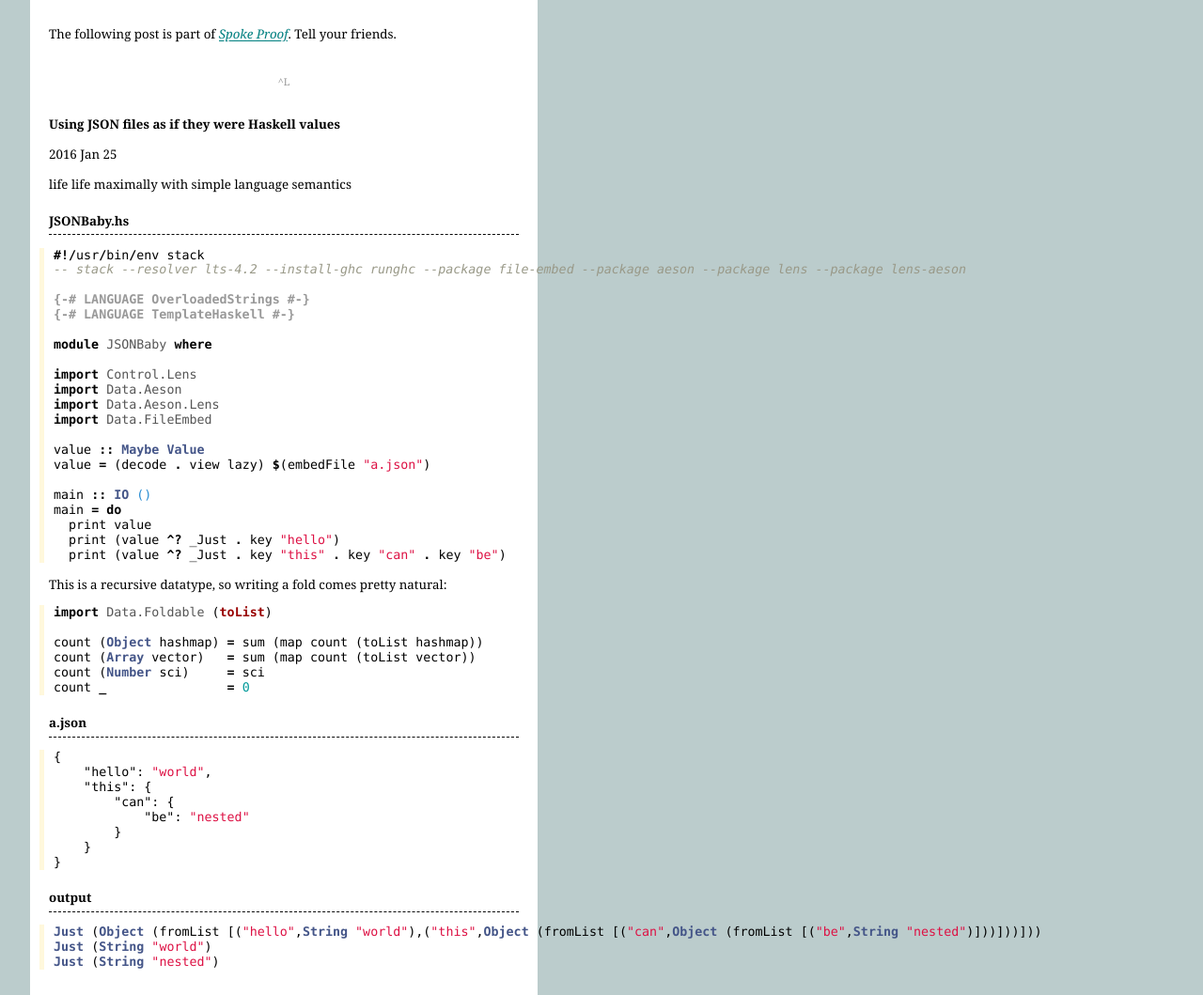
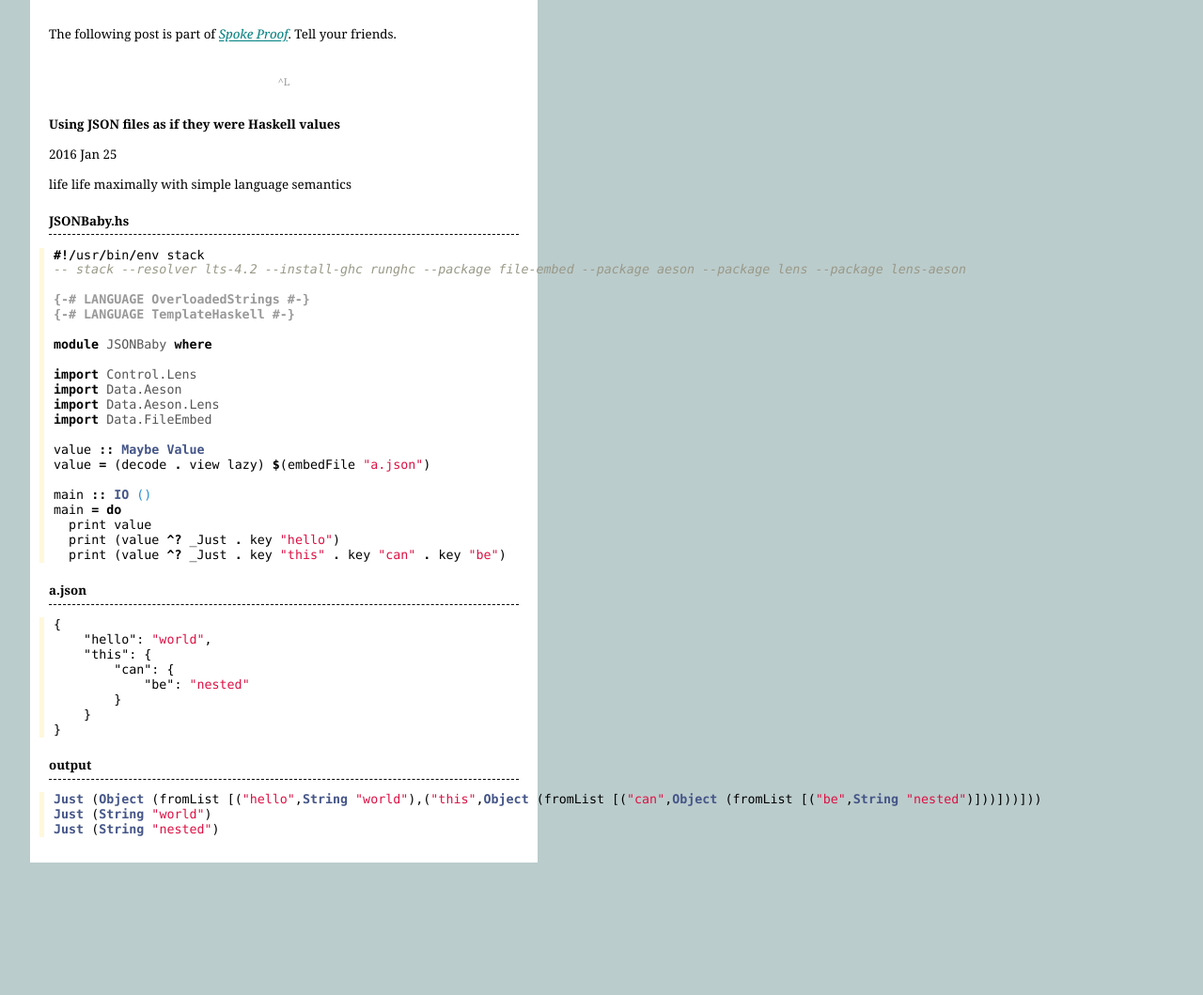
Before and after one commit to hlian/hao.codes, a Jekyll site: the page built from _posts/2016-01-25-json-baby.md, in a window 1280 px wide. Shown: the whole page at 94% size. Built offline with Jekyll 4.4.1, drawn with Linux system fonts in a browser that asks for light colours; Markdown is read by kramdown in place of the engine named in the settings; after the commit the page ends 918 px from its top, so only the background shows below that.

Commit message:
Update 2016-01-25-json-baby.md

````diff
--- a/_posts/2016-01-25-json-baby.md
+++ b/_posts/2016-01-25-json-baby.md
@@ -32,17 +32,6 @@ main = do
   print (value ^? _Just . key "this" . key "can" . key "be")
 ```
 
-This is a recursive datatype, so writing a fold comes pretty natural:
-
-```haskell
-import Data.Foldable (toList)
-
-count (Object hashmap) = sum (map count (toList hashmap))
-count (Array vector)   = sum (map count (toList vector))
-count (Number sci)     = sci
-count _                = 0
-```
-
 ## a.json
 
 ```json
````
